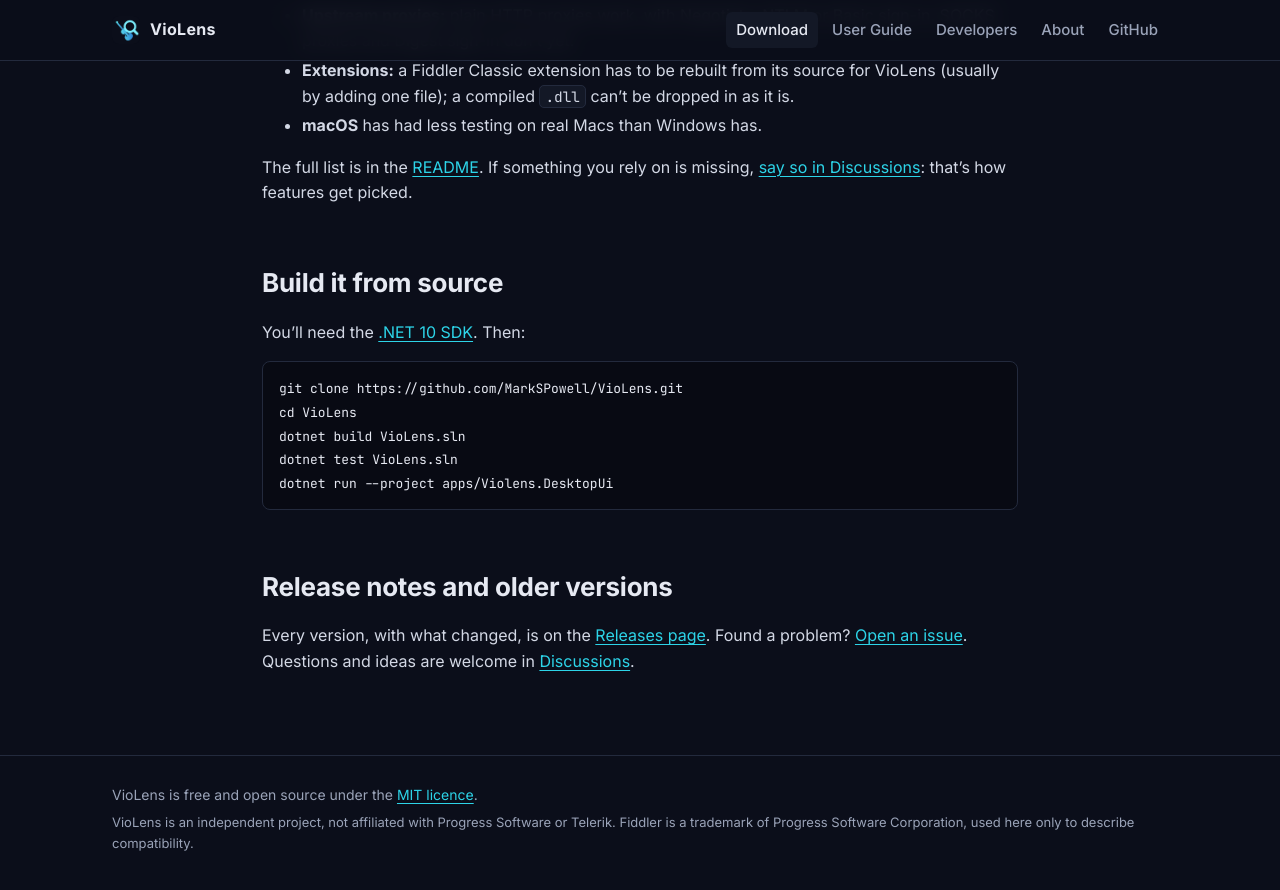
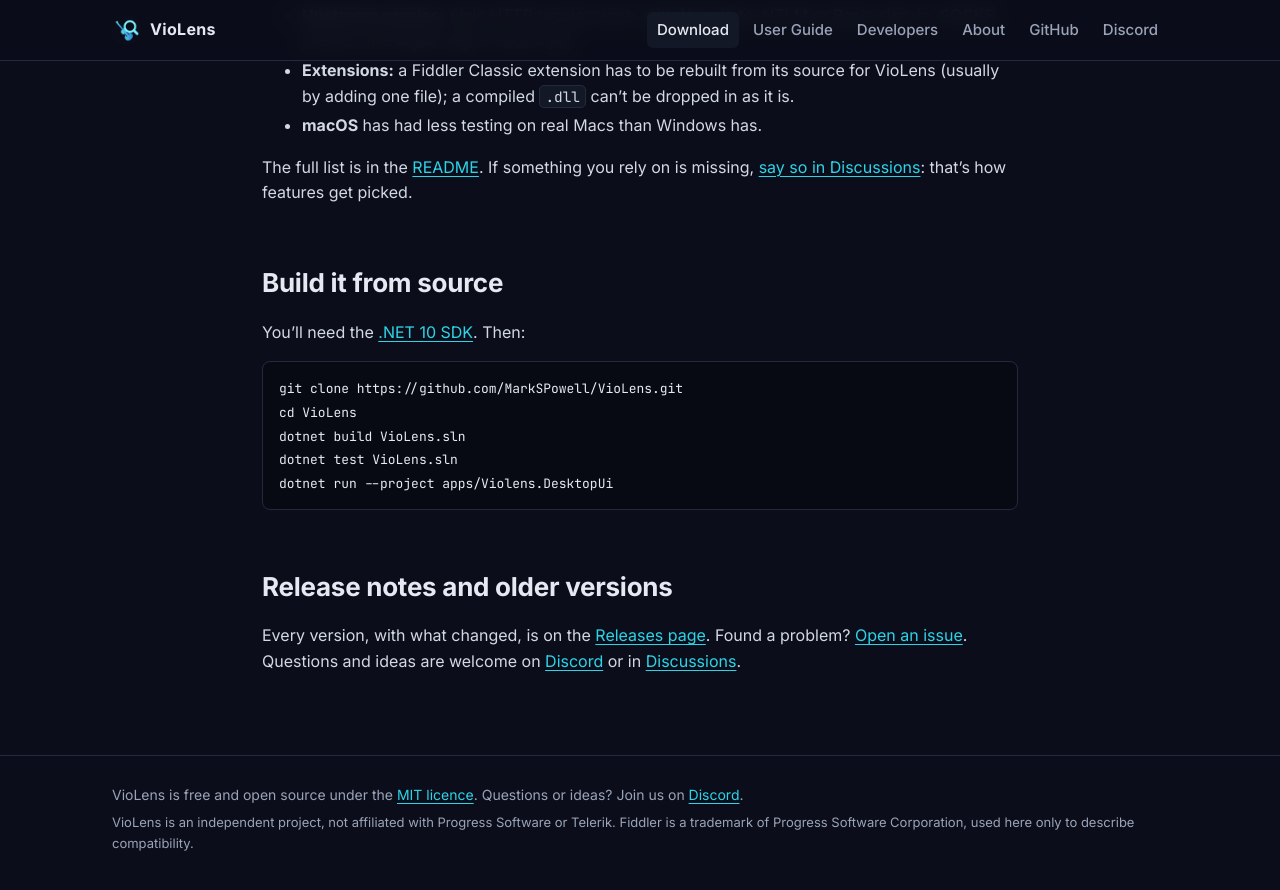
Before and after one commit to MarkSPowell/VioLens-site, a Jekyll site: the page built from download.md, in a window 1280 px wide and 900 px high, scrolled down 1981 px. Shown: the top 890 px of the window. Built offline with Jekyll 4.4.1, drawn with Linux system fonts in a browser that asks for light colours.

Commit message:
Add discord link

```diff
--- a/_config.yml
+++ b/_config.yml
@@ -11,6 +11,7 @@
 description: An open source HTTP(S) inspection tool, a successor to Fiddler Classic. Free for any use, under the MIT licence.
 repository_url: https://github.com/MarkSPowell/VioLens
 releases_url: https://github.com/MarkSPowell/VioLens/releases
+discord_url: https://discord.gg/NJfnGnn4PT
 markdown: kramdown
 kramdown:
   input: GFM
--- a/_layouts/default.html
+++ b/_layouts/default.html
@@ -28,6 +28,7 @@
         <a href="{{ '/developers/' | relative_url }}" {% if page.url == '/developers/' %}aria-current="page"{% endif %}>Developers</a>
         <a href="{{ '/about/' | relative_url }}" {% if page.url == '/about/' %}aria-current="page"{% endif %}>About</a>
         <a href="{{ site.repository_url }}">GitHub</a>
+        <a href="{{ site.discord_url }}">Discord</a>
       </nav>
     </div>
   </header>
@@ -38,7 +39,7 @@
 
   <footer class="site-footer">
     <div class="wrap footer-row">
-      <p>VioLens is free and open source under the <a href="{{ site.repository_url }}/blob/main/LICENSE">MIT licence</a>.</p>
+      <p>VioLens is free and open source under the <a href="{{ site.repository_url }}/blob/main/LICENSE">MIT licence</a>. Questions or ideas? Join us on <a href="{{ site.discord_url }}">Discord</a>.</p>
       <p class="fine">VioLens is an independent project, not affiliated with Progress Software or Telerik. Fiddler is a trademark of Progress Software Corporation, used here only to describe compatibility.</p>
     </div>
   </footer>
--- a/download.md
+++ b/download.md
@@ -86,4 +86,4 @@
 
 ## Release notes and older versions
 
-Every version, with what changed, is on the [Releases page]({{ site.releases_url }}). Found a problem? [Open an issue]({{ site.repository_url }}/issues). Questions and ideas are welcome in [Discussions]({{ site.repository_url }}/discussions).
+Every version, with what changed, is on the [Releases page]({{ site.releases_url }}). Found a problem? [Open an issue]({{ site.repository_url }}/issues). Questions and ideas are welcome on [Discord]({{ site.discord_url }}) or in [Discussions]({{ site.repository_url }}/discussions).
```
Also changed, not shown: about.md (+1 -0 lines).
